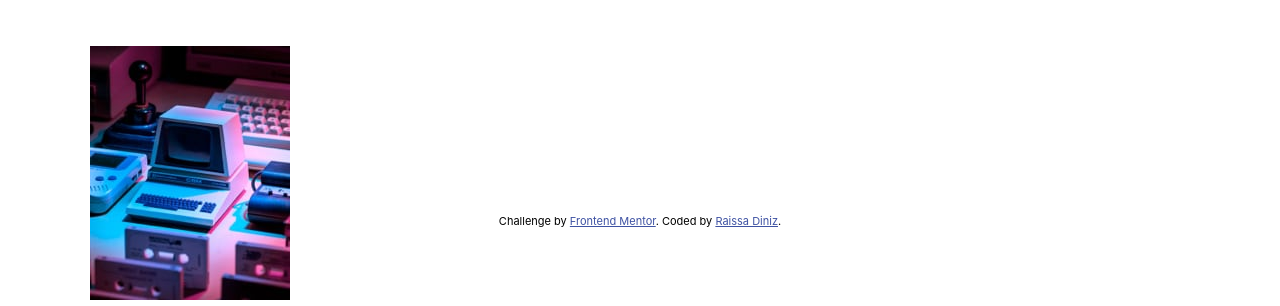
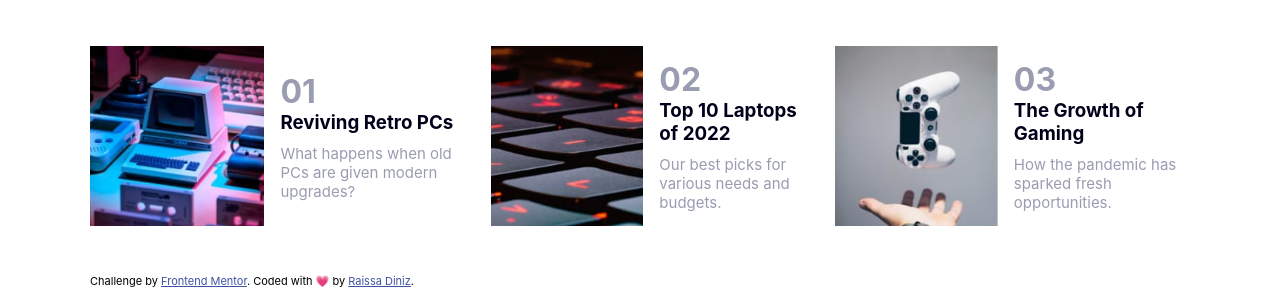
Before and after one commit to raissagd/news-homepage, a plain HTML site: page index.html in a window 1280 px wide. Shown: the part 640-946 px from the top of the page. Drawn offline with Linux system fonts and the light colour scheme.

Commit message:
seção inferior

```diff
--- a/index.html
+++ b/index.html
@@ -83,42 +83,49 @@
         <!-- ------------------------------------------------- -->
 
         <div class="bottom-content">
-          <div class="bottom-section">
+          <div class="bottom-blog">
             <!-- Seção inferior -->
             <img src="assets/images/image-retro-pcs.jpg" alt="" />
             <div class="bottom-blog-info">
-              <span>01</span>
-              <h4>Reviving Retro PCs</h4>
-              <p>What happens when old PCs are given modern upgrades?</p>
+              <h2>01</h2>
+              <h3>Reviving Retro PCs</h3>
+              <p class="bottom-p">
+                What happens when old PCs are given modern upgrades?
+              </p>
             </div>
           </div>
 
           <div class="bottom-blog">
             <img src="assets/images/image-top-laptops.jpg" alt="" />
             <div class="bottom-blog-info">
-              <span>02</span>
-              <h4>Top 10 Laptops of 2022</h4>
-              <p>Our best picks for various needs and budgets.</p>
+              <h2>02</h2>
+              <h3>Top 10 Laptops of 2022</h3>
+              <p class="bottom-p">
+                Our best picks for various needs and budgets.
+              </p>
             </div>
           </div>
 
           <div class="bottom-blog">
             <img src="assets/images/image-gaming-growth.jpg" alt="" />
             <div class="bottom-blog-info">
-              <span>03</span>
-              <h4>The Growth of Gaming</h4>
-              <p>How the pandemic has sparked fresh opportunities.</p>
+              <h2>03</h2>
+              <h3>The Growth of Gaming</h3>
+              <p class="bottom-p">
+                How the pandemic has sparked fresh opportunities.
+              </p>
             </div>
           </div>
         </div>
         <!-- ------------------------------------------------- -->
-      </div>
 
-      <div class="attribution">
-        Challenge by
-        <a href="https://www.frontendmentor.io?ref=challenge" target="_blank"
-          >Frontend Mentor</a
-        >. Coded by <a href="https://github.com/raissagd">Raissa Diniz</a>.
+        <div class="attribution">
+          Challenge by
+          <a href="https://www.frontendmentor.io?ref=challenge" target="_blank"
+            >Frontend Mentor</a
+          >. Coded with 💗 by
+          <a href="https://github.com/raissagd"> Raissa Diniz</a>.
+        </div>
       </div>
     </div>
   </body>
--- a/styles.css
+++ b/styles.css
@@ -1,11 +1,3 @@
-.attribution {
-  font-size: 11px;
-  text-align: center;
-}
-.attribution a {
-  color: hsl(228, 45%, 44%);
-}
-
 :root {
   --Light-orange: hsl(35, 77%, 62%);
   --Redish-orange: hsl(5, 85%, 63%);
@@ -186,3 +178,58 @@ nav ul li:hover {
   color: var(--Grayish-blue);
   max-width: 260px;
 }
+
+/* Seção Inferior */
+
+.bottom-content {
+  display: flex;
+  grid-column: 3 span;
+  grid-row: 1 span;
+  gap: 1rem;
+  justify-content: space-between;
+}
+
+.bottom-blog {
+  display: flex;
+  align-items: center;
+  height: fit-content;
+}
+
+.bottom-blog img {
+  object-fit: cover;
+  width: 100%;
+  height: 180px;
+  padding-right: 1rem;
+}
+
+.bottom-blog h2 {
+  color: var(--Grayish-blue);
+  font-size: 2rem;
+}
+
+.bottom-blog-info h3 {
+  cursor: pointer;
+  color: var(--Dark-blue);
+  padding-bottom: 10px;
+}
+
+.bottom-blog-info h3:hover {
+  color: var(--Redish-orange);
+}
+
+.bottom-blog-info p {
+  display: flex;
+  flex-direction: column;
+  justify-content: space-between;
+  color: var(--Grayish-blue);
+}
+
+/* Default */
+
+.attribution {
+  font-size: 11px;
+  padding-bottom: 10px;
+}
+.attribution a {
+  color: hsl(228, 45%, 44%);
+}
```
